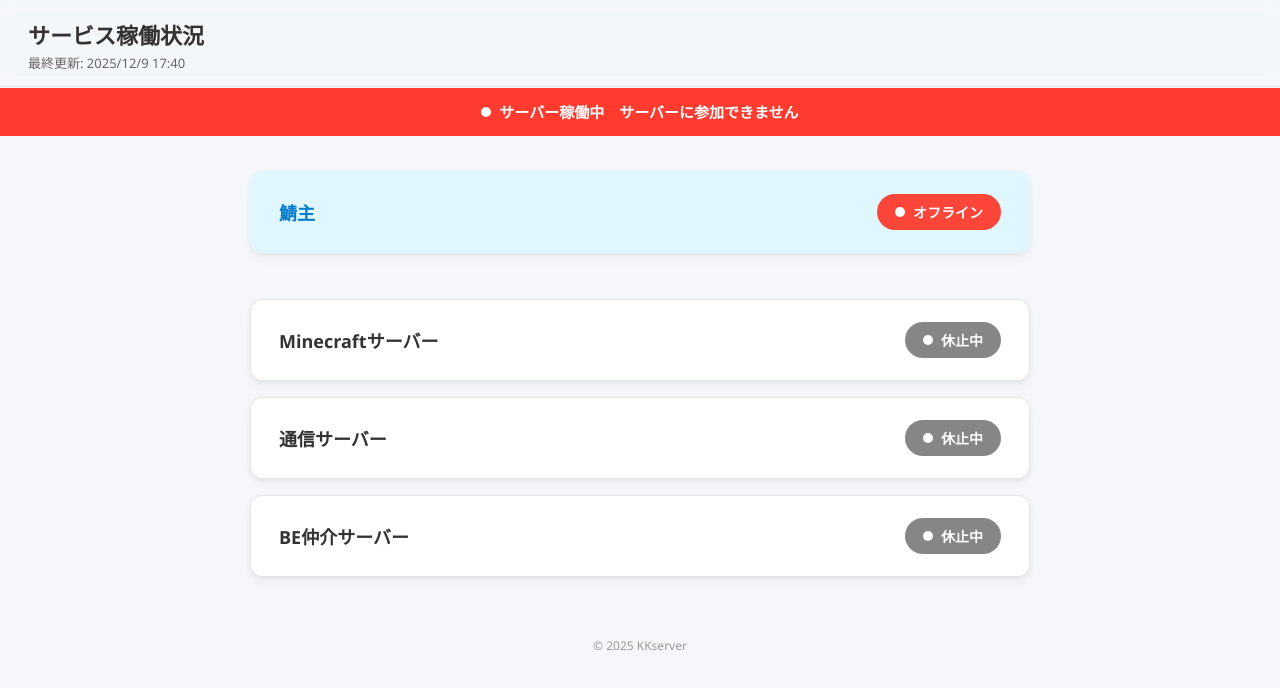
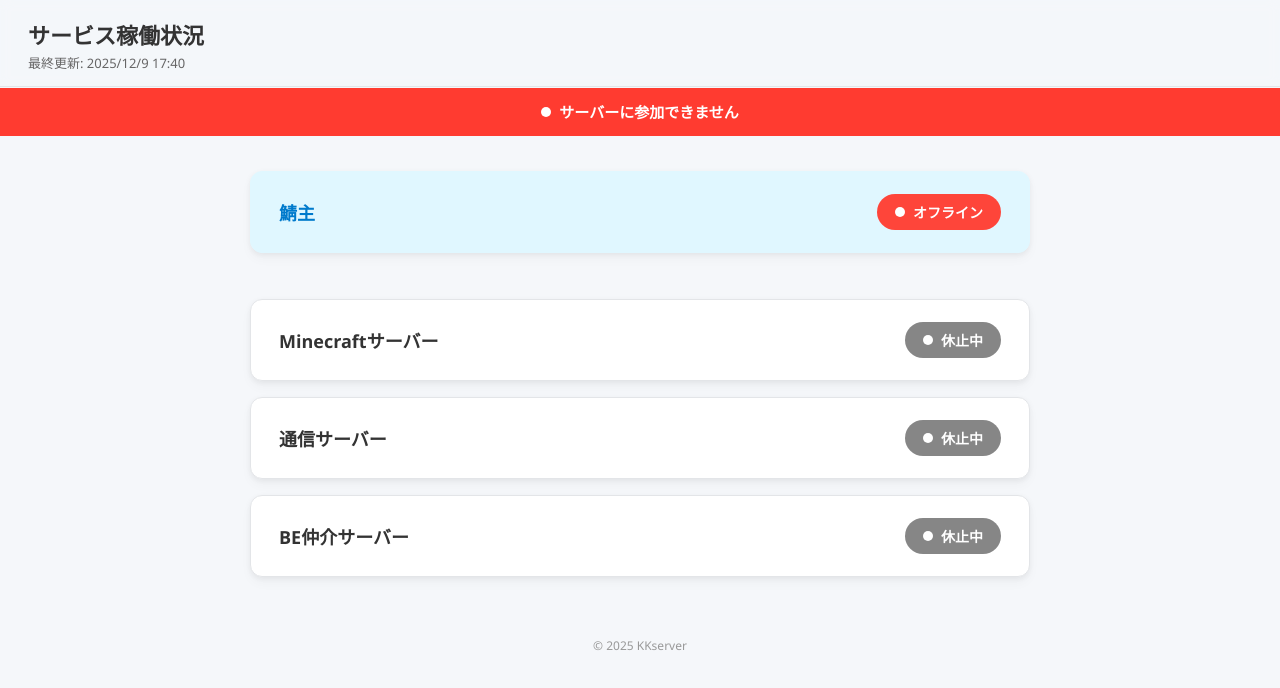
Before and after one commit to KaziKi-JP/status, a plain HTML site: page index.html in a window 1280 px wide. Drawn offline with Linux system fonts and the light colour scheme.

Commit message:
Update server status message in index.html

```diff
--- a/index.html
+++ b/index.html
@@ -197,7 +197,7 @@
   <!-- 全体ステータスバー -->
   <div class="global-status down">
     <span class="status-dot">
-    </span>サーバー稼働中　サーバーに参加できません</div>
+    </span>サーバーに参加できません</div>
   <!-- ▼▼ 複数サービス（追加可能） ▼▼ -->
   <div class="service-list">
     <div class="status-card special">
```
